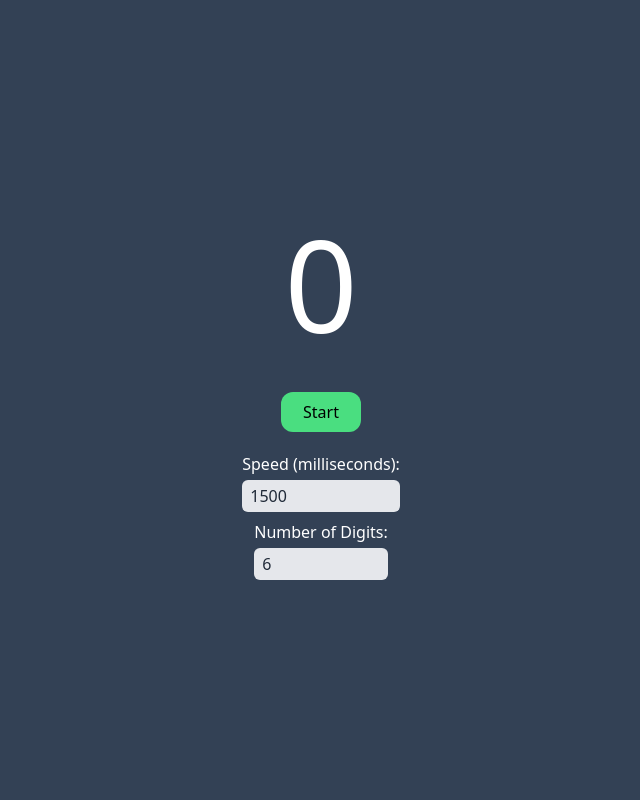
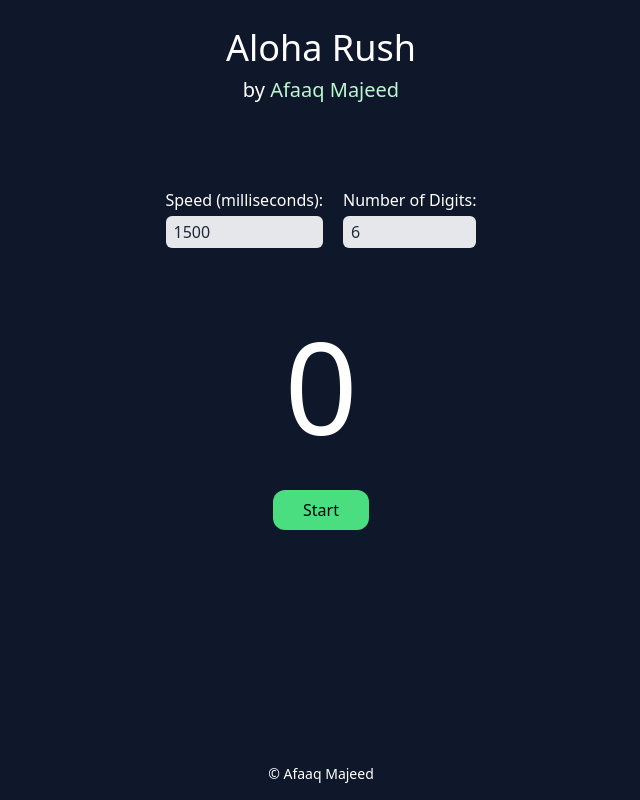
Before and after one commit to afaaq10/aloha, a React (Create React App) app: page / in a window 1280 px wide. Shown: the whole page, without its empty margins (319-959 px from the left). Built offline with nearby package versions, Linux system fonts and the light colour scheme.

Commit message:
added header

```diff
--- a/src/App.tsx
+++ b/src/App.tsx
@@ -68,26 +68,14 @@ const App = () => {
     };
 
     return (
-        <div className='flex flex-col items-center justify-center h-screen bg-slate-700'>
-            <div className='h-28'>
-                <div className="flex justify-center">
-                    <p className='font-medium text-center text-white text-9xl'>
-                        {numbers[currentDigitIndex]}
-                    </p>
+        <div className='flex flex-col items-center min-h-screen bg-[#0f172a]'>
+            <div className='flex flex-col gap-2 mt-7'>
+                <p className='text-4xl font-medium text-white'>Aloha Rush </p>
+                <p className='text-xl text-center text-white'>by <span className='text-green-200'>Afaaq Majeed</span> </p>
             </div>
-                {sum !== null && (
-                    <p className='mt-4 text-6xl font-medium text-center text-white'> <span className='text-green-400'>Answer</span> : {sum}</p>
-                )}
-            </div>
-            <div className='mt-5'>
-                {(!isStarted || sum !== null) && (
-                    <button className='w-20 px-4 py-2 mt-10 text-black bg-green-400 rounded-xl hover:scale-105' onClick={startProcess}>
-                        Start
-                    </button>
-                )}
-            </div>
+            <div className='flex items-baseline gap-5 mt-9'>
                 {((!isStarted && sum === null) || sum !== null) && (
-                <div className="mt-5">
+                    <div className="mt-12">
                         <label htmlFor="speedInput" className="text-white">Speed (milliseconds):</label>
                         <input
                             id="speedInput"
@@ -115,7 +103,30 @@ const App = () => {
                     </div>
                 )}
             </div>
+            <div className='flex flex-col items-center justify-center flex-grow' style={{ justifyContent: 'start', marginTop: 74 }}>
+                <div>
+                    <div>
+                        <p className='font-medium text-center text-white text-9xl'>
+                            {numbers[currentDigitIndex]}
+                        </p>
+                    </div>
+                    {sum !== null && (
+                        <p className='mt-4 text-5xl font-medium text-center text-white'>
+                            <span className='text-green-400'>Answer</span> : {sum}
+                        </p>
+                    )}
+                </div>
+                <div className='mt-10'>
+                    {(!isStarted || sum !== null) && (
+                        <button className='w-24 px-4 py-2 text-black bg-green-400 rounded-xl hover:scale-105' onClick={startProcess}>
+                            Start
+                        </button>
+                    )}
+                </div>
+            </div>
+            <footer className='py-4 text-sm text-white'>&copy; Afaaq Majeed</footer>
+        </div>
     );
+
 }
-
 export default App;
```
Lines whose indentation alone changed are shown as unchanged.
